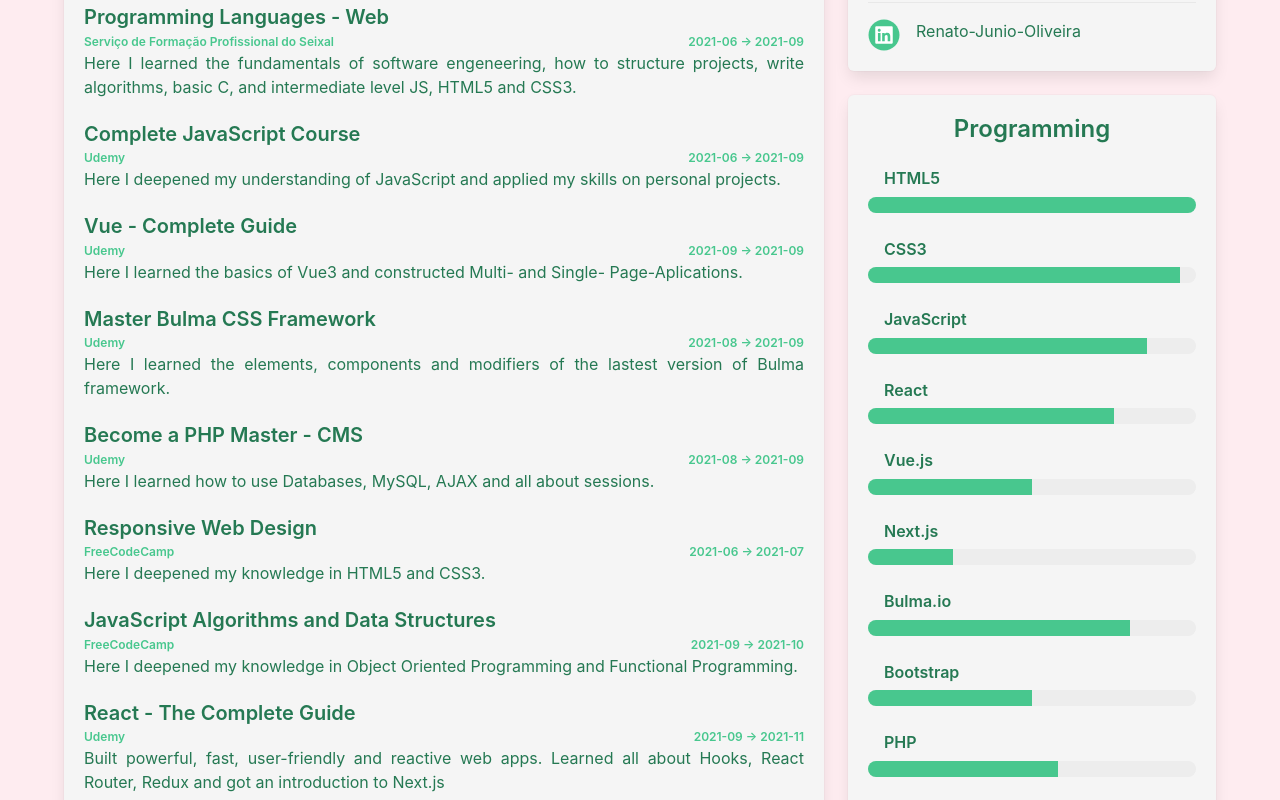
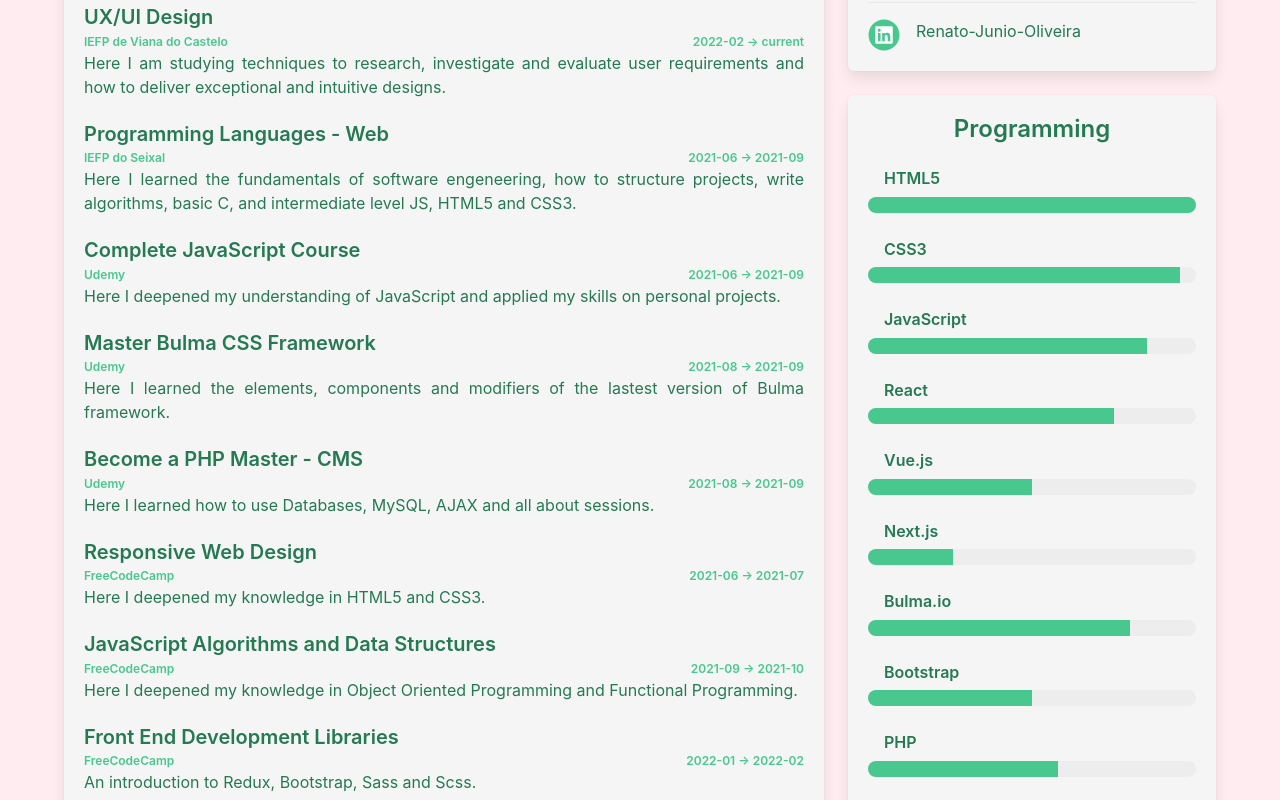
Before and after one commit to Ren-Oliveira/Resume, a React (Create React App) app: page /resume in a window 1280 px wide. Shown: the part 360-1160 px from the top of the page. Built offline with nearby package versions, Linux system fonts and the light colour scheme.

Commit message:
Updated info

```diff
--- a/src/information/CoursesInfo.js
+++ b/src/information/CoursesInfo.js
@@ -1,8 +1,18 @@
 export const listOfCourses = [
   {
     key: 1,
+    name: 'UX/UI Design',
+    location: 'IEFP de Viana do Castelo',
+    link: 'https://iefponline.iefp.pt/IEFP/pesquisas/IEFP/pesquisas/detalheOfertasFormacao.do?idFormacao=221654&posAbs=5&nav=true',
+    dateStart: '2022-02',
+    dateEnd: 'current',
+    description:
+      'Here I am studying techniques to research, investigate and evaluate user requirements and how to deliver exceptional and intuitive designs.',
+  },
+  {
+    key: 2,
     name: 'Programming Languages - Web',
-    location: 'Serviço de Formação Profissional do Seixal',
+    location: 'IEFP do Seixal',
     link: 'https://www.iefp.pt/detalheservico?id=324648',
     dateStart: '2021-06',
     dateEnd: '2021-09',
@@ -10,7 +20,7 @@
       'Here I learned the fundamentals of software engeneering, how to structure projects, write algorithms, basic C, and intermediate level JS, HTML5 and CSS3.',
   },
   {
-    key: 2,
+    key: 3,
     name: 'Complete JavaScript Course',
     location: 'Udemy',
     link: 'https://www.udemy.com/course/the-complete-javascript-course/',
@@ -19,16 +29,16 @@
     description:
       'Here I deepened my understanding of JavaScript and applied my skills on personal projects.',
   },
-  {
-    key: 3,
-    name: 'Vue - Complete Guide',
-    location: 'Udemy',
-    link: 'https://www.udemy.com/course/vuejs-2-the-complete-guide/',
-    dateStart: '2021-09',
-    dateEnd: '2021-09',
-    description:
-      'Here I learned the basics of Vue3 and constructed Multi- and Single- Page-Aplications.',
-  },
+  // {
+  //   key: 4,
+  //   name: 'Vue - Complete Guide',
+  //   location: 'Udemy',
+  //   link: 'https://www.udemy.com/course/vuejs-2-the-complete-guide/',
+  //   dateStart: '2021-09',
+  //   dateEnd: '2021-09',
+  //   description:
+  //     'Here I learned the basics of Vue3 and constructed Multi- and Single- Page-Aplications.',
+  // },
   {
     key: 4,
     name: 'Master Bulma CSS Framework',
@@ -70,6 +80,16 @@
   },
   {
     key: 8,
+    name: 'Front End Development Libraries',
+    location: 'FreeCodeCamp',
+    link: 'https://www.freecodecamp.org/learn/front-end-development-libraries/',
+    dateStart: '2022-01',
+    dateEnd: '2022-02',
+    description: 'An introduction to Redux, Bootstrap, Sass and Scss.',
+  },
+
+  {
+    key: 9,
     name: 'React - The Complete Guide',
     location: 'Udemy',
     link: 'https://www.udemy.com/course/react-the-complete-guide-incl-redux/',
```
